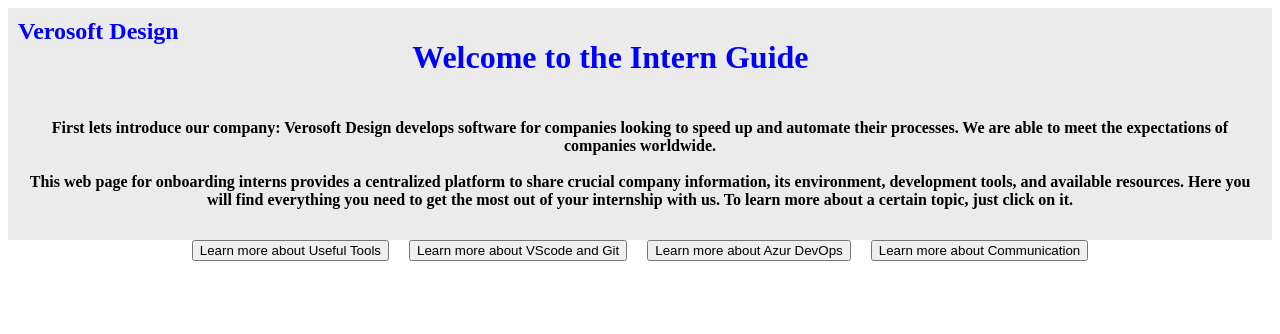
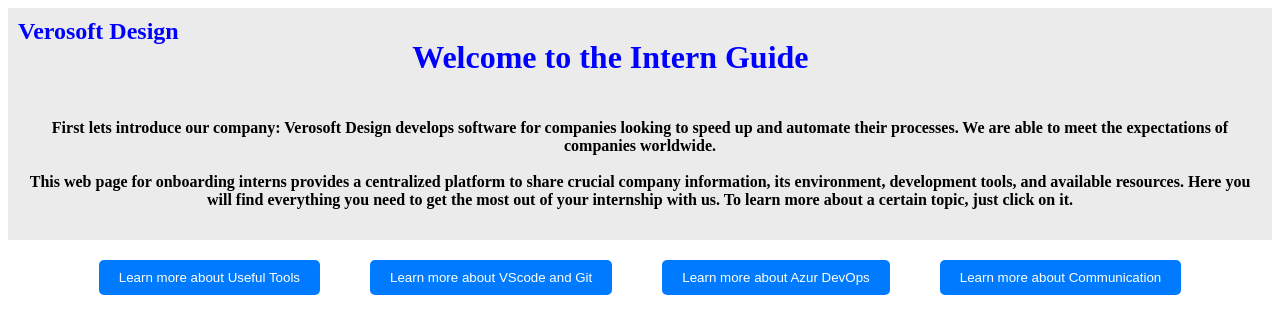
Before and after one commit to OthmanLa/Intern-project, an Angular app: page / in a window 1280 px wide. Shown: the top 334 px of the page. Built offline with nearby package versions, Linux system fonts and the light colour scheme.

Commit message:
Update css buttons

```diff
--- a/src/app/app.component.css
+++ b/src/app/app.component.css
@@ -6,5 +6,15 @@
 
   .components {
     display: flex;
-    gap: 20px; /* Adjust as needed */
+    gap: 50px; /* Adjust as needed */
+    margin-top: 20px;
   }
+
+  .button-style {
+    background-color: #007bff; /* Couleur bleue */
+    color: white; /* Couleur du texte en blanc */
+    border: none; /* Pas de bordure */
+    padding: 10px 20px; /* Espacement intérieur du bouton */
+    border-radius: 5px; /* Coins arrondis */
+    cursor: pointer; /* Curseur de pointeur au survol */
+  }
--- a/src/app/app.component.html
+++ b/src/app/app.component.html
@@ -1,10 +1,10 @@
 <div class="container">
     <app-header></app-header>
     <div class="components">
-        <button (click)="toggleComponent('tools')">Learn more about Useful Tools</button>
-        <button (click)="toggleComponent('vsgit')">Learn more about VScode and Git</button>
-        <button (click)="toggleComponent('azur')">Learn more about Azur DevOps</button>
-        <button (click)="toggleComponent('communication')">Learn more about Communication</button>
+        <button (click)="toggleComponent('tools')" class="button-style">Learn more about Useful Tools</button>
+        <button (click)="toggleComponent('vsgit')" class="button-style">Learn more about VScode and Git</button>
+        <button (click)="toggleComponent('azur')" class="button-style">Learn more about Azur DevOps</button>
+        <button (click)="toggleComponent('communication')" class="button-style">Learn more about Communication</button>
       </div>
       <div class="content">
         <app-tools *ngIf="activeComponent === 'tools'"></app-tools>
```
